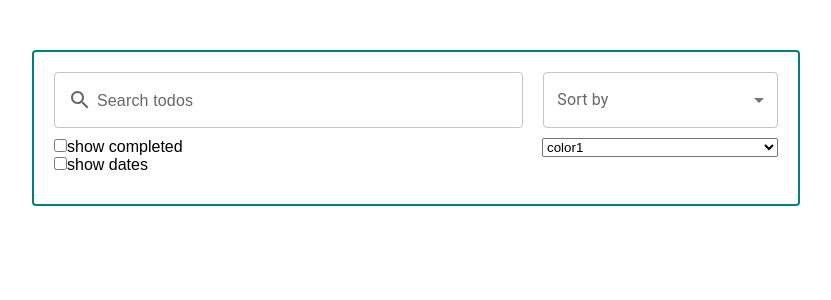
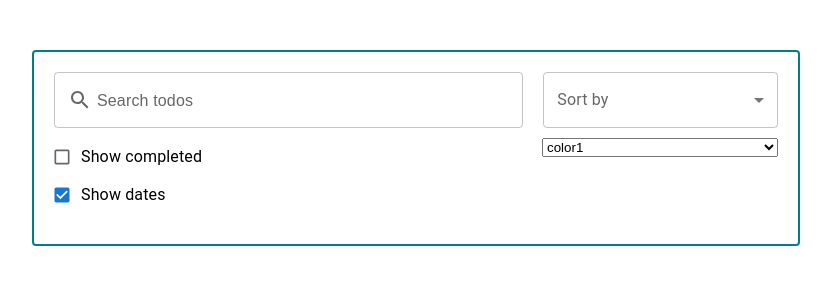
Before and after one commit to dimanedev/react-todo-app, a React (Create React App) app: page / in a window 1280 px wide. Shown: the top 300 px of the page, without its empty margins (224-1055 px from the left). Built offline with nearby package versions, Linux system fonts and the light colour scheme.

Commit message:
added checkboxes to FilterBox component checkboxes: -show completed todos -show dates

```diff
--- a/src/components/filter-box/FilterBox.tsx
+++ b/src/components/filter-box/FilterBox.tsx
@@ -1,3 +1,4 @@
+import { Checkbox, FormControlLabel } from "@mui/material";
 import { useState } from "react";
 import MySelect from "../my-select/MySelect";
 import SearchInput from "../search-input/SearchInput";
@@ -5,8 +6,25 @@ import "./filter-box.scss";
 
 type Props = {};
 
+type ShowType = {
+  showCompleted: boolean;
+  showDates: boolean;
+};
+
 const FilterBox = (props: Props) => {
   const [sort, setSort] = useState<string>("");
+  const [showInfo, setShowInfo] = useState<ShowType>({
+    showCompleted: false,
+    showDates: true,
+  });
+
+  const toggleShowCompleted = () => {
+    setShowInfo({ ...showInfo, showCompleted: !showInfo.showCompleted });
+  };
+
+  const toggleShowDates = () => {
+    setShowInfo({ ...showInfo, showDates: !showInfo.showDates });
+  };
 
   const selectSort = (sort: string) => {
     setSort(sort);
@@ -27,24 +45,26 @@ const FilterBox = (props: Props) => {
       </div>
       <div className="filterbox__row">
         <div className="filterbox__checkboxes">
-          <div className="checkbox">
-            <input
-              className="checkbox__btn"
-              type="checkbox"
-              value="show completed"
-              id="show-completed-checkbox"
-            />
-            <label htmlFor="show-completed-checkbox">show completed</label>
-          </div>
-          <div className="checkbox">
-            <input
-              className="checkbox__btn"
-              type="checkbox"
-              value="show completed"
-              id="show-dates-checkbox"
-            />
-            <label htmlFor="show-dates-checkbox">show dates</label>
-          </div>
+          <FormControlLabel
+            label="Show completed"
+            control={
+              <Checkbox
+                size="small"
+                checked={showInfo.showCompleted}
+                onChange={toggleShowCompleted}
+              />
+            }
+          />
+          <FormControlLabel
+            label="Show dates"
+            control={
+              <Checkbox
+                size="small"
+                checked={showInfo.showDates}
+                onChange={toggleShowDates}
+              />
+            }
+          />
         </div>
         <select className="filterbox__select">
           <option value="v" disabled>
--- a/src/components/filter-box/filter-box.scss
+++ b/src/components/filter-box/filter-box.scss
@@ -26,5 +26,7 @@
 
   &__checkboxes {
     flex: 8;
+    display: flex;
+    flex-direction: column;
   }
 }
```
